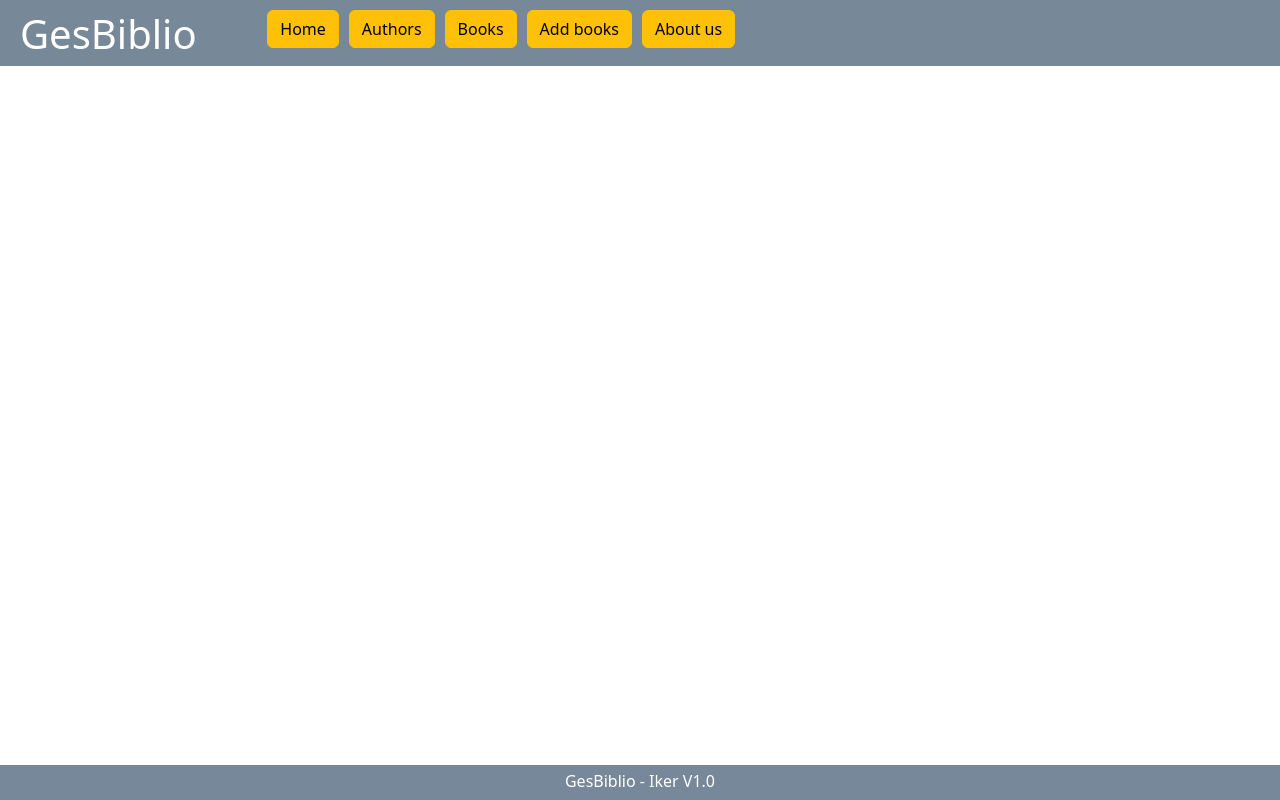
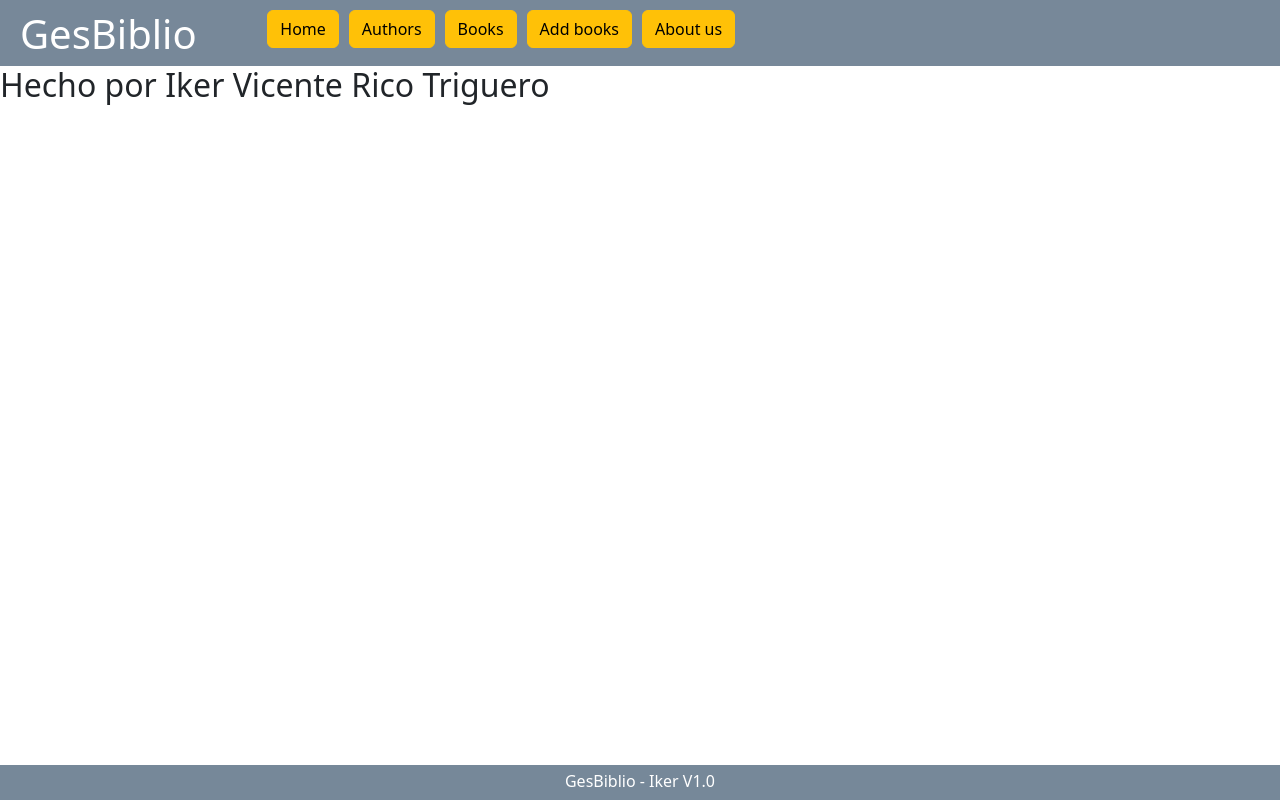
Before and after one commit to IkerRico/JSVue, a Vue app in the folder GesBiblio-Iker/: page /AboutUs in a window 1280 px wide. Built offline with nearby package versions, Linux system fonts and the light colour scheme; no server answers.

Commit message:
Add about us

```diff
--- a/GesBiblio-Iker/src/components/AppMenu.vue
+++ b/GesBiblio-Iker/src/components/AppMenu.vue
@@ -22,7 +22,7 @@
                         <router-link to="/AddBook">Add books</router-link>
                     </li>
                     <li class="btn btn-warning">
-                        <router-link to="#">About us</router-link>
+                        <router-link to="/AboutUs">About us</router-link>
                     </li>
                 </ul>
             </div>
--- a/GesBiblio-Iker/src/router/index.js
+++ b/GesBiblio-Iker/src/router/index.js
@@ -4,6 +4,8 @@ import BooksView from '../views/BooksView.vue';
 import TableAuthors from '../views/TableAuthors.vue';
 import AuthorView from '../views/AuthorView.vue';
 import FormBook from '../views/AddBook.vue';
+import AboutUs from '../views/AboutUs.vue';
+
 import { Form } from 'vee-validate';
 
 
@@ -39,7 +41,12 @@ const routes = [
         name: 'EditBook',
         component: FormBook,
         props: true
-    }
+    },
+    {
+        path: '/AboutUs',
+        name: 'AboutUs',
+        component: AboutUs
+    },
 ]
 
 const router = createRouter({
--- /dev/null
+++ b/GesBiblio-Iker/src/views/AboutUs.vue
@@ -0,0 +1,14 @@
+<script>
+
+export default {
+
+}
+</script>
+<template>
+<div>
+    <h2>Hecho por Iker Vicente Rico Triguero</h2>
+</div>
+</template>
+<style>
+
+</style>
```
